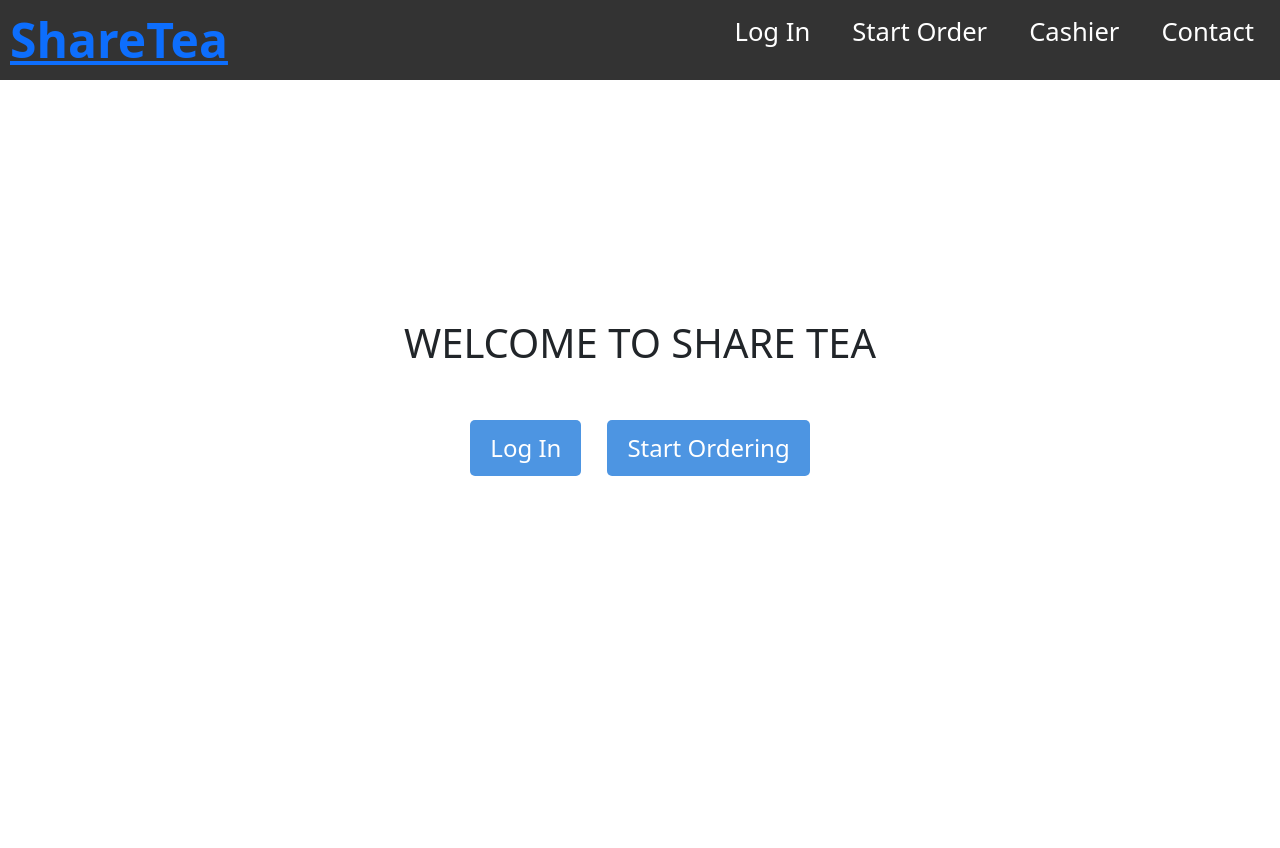
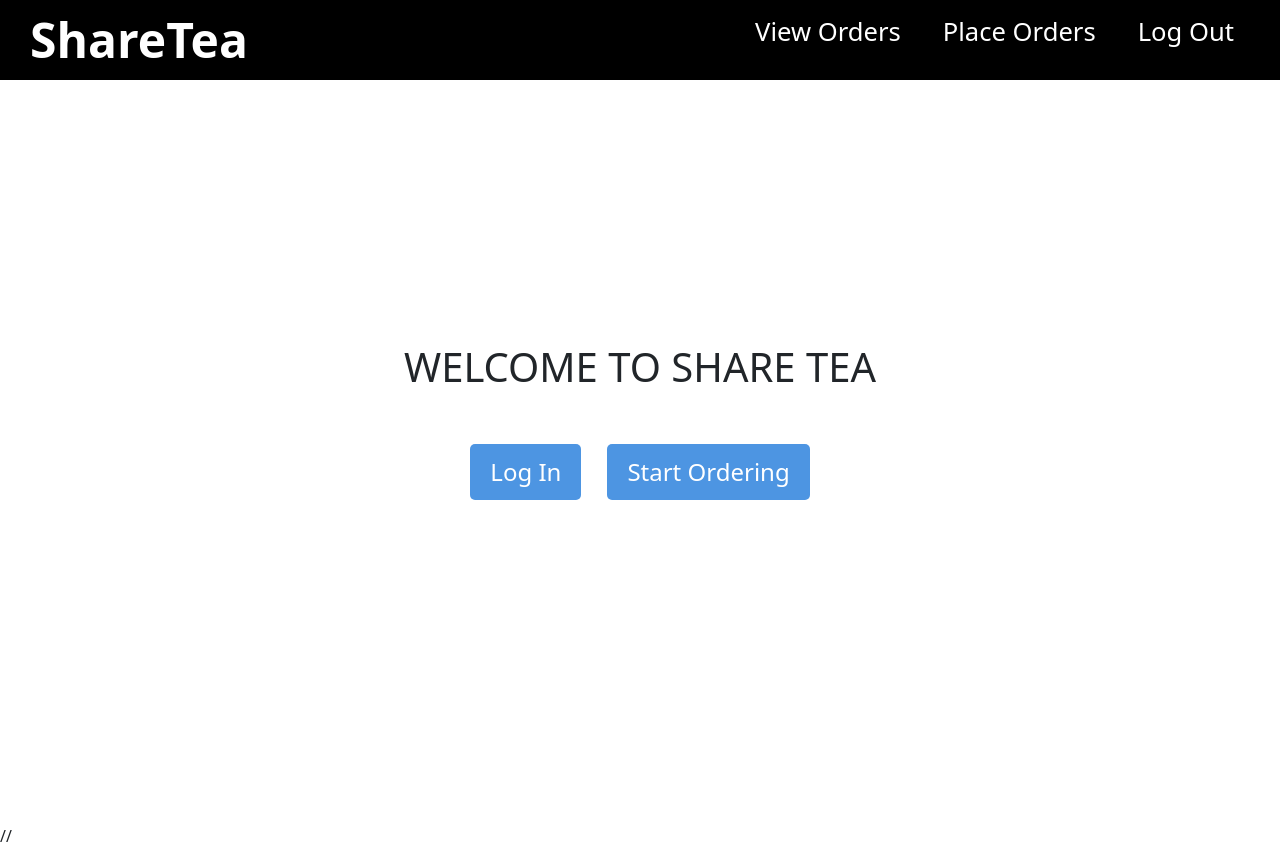
Before and after one commit to csce-315-331-2023c/project-3-902_02m_ggga, a React (Vite) app: page /home in a window 1280 px wide. Before the commit the page ends 800 px from the top, so only its background shows below. Built offline with nearby package versions, Linux system fonts and the light colour scheme.

Commit message:
frontend of cashier is working, need to connect to db

```diff
--- a/src/App.jsx
+++ b/src/App.jsx
@@ -13,39 +13,35 @@ import { CashierLanding as CashierLanding } from './assets/Components/CashierLan
 function App() {
   // const [count, setCount] = useState(0)
   return (
-    // <div className='test'>
-    //   <p>hi</p>
-    //   <h1>hi
-    //   </h1>
-    // </div>
-    // <LogIn/>
 
-    // <CashierLanding/>
+    <CashierLanding/>
     // <Cashier/>
+    // <Header />
 
 
-    <div className="App">
-      <Router>
-        {/* <Navbar /> */}
-        <Routes>
-          <Route index element={<Home />}></Route>
-          <Route path="/home" element={<Home />} />
-          <Route path="/LogIn" element={<LogIn />}>
-            <Route path="home" element={<Home />}></Route>
-          </Route>
 
-          <Route path="/CashierLanding/*" element={<Header />}>
-            {/* child routes of cashierlanding */}
-            <Route path="vieworder" element={<ViewOrders />}></Route>
-            <Route path="placeorder" element={<Cashier />}></Route>
-            <Route path="home" element={<Home />}></Route>
-          </Route>
+    // <div className="App">
+    //   <Router>
+    //     {/* <Navbar /> */}
+    //     <Routes>
+    //       <Route index element={<Home />}></Route>
+    //       <Route path="/home" element={<Home />} />
+    //       <Route path="/LogIn" element={<LogIn />}>
+    //         <Route path="home" element={<Home/>}></Route>
+    //       </Route>
 
-          <Route path="/Customer" element={<CustomerComp />} />
-        </Routes>
-      </Router>
-    </div>
+    //       <Route path="/CashierLanding/" element={<CashierLanding/>}>
+    //         {/* child routes of cashierlanding */}
+    //         <Route path="vieworder" element={<ViewOrders />}></Route>
+    //         <Route path="placeorder" element={<Cashier />}></Route>
+    //         <Route path="home" element={<Home />}></Route>
+    //       </Route>
+
+    //       <Route path="/Customer" element={<CustomerComp />} />
+    //     </Routes>
+    //   </Router>
+    // </div>
 
   );
-}
+};
 export default App;
--- a/src/assets/Components/Cashier/Cashier.css
+++ b/src/assets/Components/Cashier/Cashier.css
@@ -18,15 +18,11 @@
     display: flex;
     width: 100%;
     justify-content: space-evenly;
-    /* margin-top: 20px; */
+    margin-top: 20px;
     margin-left: 10px;
     margin-right: 10px;
 }
 
-body {
-    margin: 0;
-    padding: 0;
-}
 
 .place_left_side {
     width: 60%;
@@ -64,7 +60,7 @@ body {
 }
 
 .grid-button {
-    background-color: #007BFF;
+    background-color: #032f5e;
     color: #fff;
     border: none;
     cursor: pointer;
@@ -75,7 +71,7 @@ body {
 }
 
 .grid-button:hover {
-    background-color: #073566;
+    background-color: #016ada;
 }
 
 .menu-title {
--- a/src/assets/Components/Cashier/Cashier.jsx
+++ b/src/assets/Components/Cashier/Cashier.jsx
@@ -52,39 +52,54 @@ export const Cashier = () => {
     const [selectedButton, setSelectedButton] = useState("");
     const [quantity, setQuantity] = useState(1);
     const [price, setPrice] = useState(0.0);
+    const [name, setName] = useState("empty");
     const [selectedLabels, setSelectedLabels] = useState([]);
     const [cart, setCart] = useState([]);
     const [currentProd, setCurrentProd] = useState({ name: "", qty: 1, price: 0.0, ingredients: [] });
+    const [orderPrice, setOrderPrice] = useState(0.0);
     const [totalPrice, setTotalPrice] = useState(0.0);
 
     const handleLabelChange = (label) => {
         if (label === 'clearAll') {
             // Clear all selected labels
-            setSelectedLabels([]);
-            setCart([])
-            setTotalPrice(0.0)
-            setQuantity(1)
+            setSelectedLabels([])
+            setSelectedButton("")
+            setCart([]);
+            setOrderPrice(0.0);
+            setTotalPrice(0.0);
+            setPrice(0.0);
+            setQuantity(1);
+            setCurrentProd({
+                name: "empty",
+                quantity: 1,
+                price: 0.0,
+                ingredients: []
+            })
         } else if (selectedLabels.includes(label)) {
             // If the item is selected, then we will remove it
-            setSelectedLabels(selectedLabels.filter(item => item !== label));
-            setCurrentProd({
-                name: currentProd.name,
-                quantity: currentProd.quantity,
-                price: currentProd.price,
-                ingredients: currentProd.ingredients +  selectedLabels
-            })
+            setSelectedLabels(selectedLabels.filter((selectedLabel) => selectedLabel !== label));
+            setQuantity(currentProd.qty);
+            setName(currentProd.name);
+            setPrice(currentProd.price);
+            // setSelectedLabels(selectedLabels.filter(item => item !== label));
+            // setCurrentProd({
+            //     name: name,
+            //     qty: quantity,
+            //     price: currentProd.price,
+            //     ingredients: [...currentProd.ingredients, ...selectedLabels]
+            // })
         } else {
             // If the item was not selected, then we will add it
             setSelectedLabels([...selectedLabels, label]);
-            setCurrentProd({
-                name: currentProd.name,
-                quantity: currentProd.quantity,
-                price: currentProd.price,
-                ingredients: currentProd.ingredients + selectedLabels
-            })
+            // setCurrentProd({
+            //     name: currentProd.name,
+            //     qty: currentProd.quantity,
+            //     price: currentProd.price,
+            //     ingredients: [...currentProd.ingredients, ...selectedLabels]
+            // })
         }
 
-        setCurrentProd({ name: selectedButton, qty: quantity, price: price, ingredients: selectedLabels });
+        // setCurrentProd({ name: selectedButton, qty: quantity, price: price, ingredients: selectedLabels });
     };
 
     const handleClear = () => {
@@ -97,17 +112,30 @@ export const Cashier = () => {
     };
 
     const handleCartChange = () => {
-        setCart([...cart, currentProd])
-        setTotalPrice(Number(totalPrice) + Number(currentProd.price))
+        // setCurrentProd({
+        //     name: selectedButton,
+        //     qty: quantity,
+        //     price: totalPrice,
+        //     ingredients: selectedLabels
+        // })
+        const newProduct = {name: selectedButton, qty: quantity, price: totalPrice, ingredients: selectedLabels};
+        setCart([...cart, newProduct]);
+        //update the entire order price by adding the current drinks price to the old sum
+        console.log("updated cart with ", {newProduct});
+        setOrderPrice(Number(orderPrice) + totalPrice);
         // setQuantity(1)
     }
 
     const handleQuantityChange = (e) => {
         // Update the quantity state with the input value
-        setQuantity(e.target.value);
+        // Update the quantity state with the input value
+        const newQuantity = parseInt(e.target.value, 10);
+        setQuantity(newQuantity);
+        const new_price = price * newQuantity;
+        setTotalPrice(new_price);
         setCurrentProd({
-            name: currentProd.name,
-            qty: e.target.value, price: currentProd.price, ingredients: currentProd.ingredients
+            name: selectedButton,
+            qty: quantity, price: totalPrice, ingredients: selectedLabels
         });
     };
 
@@ -116,12 +144,16 @@ export const Cashier = () => {
     const handleButtonClick = (buttonName, btn_price) => {
         setSelectedButton(buttonName);
         setPrice(btn_price);
-        setCurrentProd({
-            name: buttonName,
-            qty: quantity,
-            price: btn_price,
-            ingredients: selectedLabels
-        })
+        // setCurrentProd({
+        //     name: buttonName,
+        //     qty: quantity,
+        //     price: price,
+        //     ingredients: selectedLabels
+        // })
+        // console.log(selectedButton)
+        // console.log(price)
+        // console.log(currentProd.qty)
+        // console.log(currentProd.ingredients)
     }
     const handleViewChange = (view) => {
         setCurrentView(view);
@@ -179,7 +211,7 @@ export const Cashier = () => {
                             <p>Quantity: {quantity} </p>
 
                         </div>
-                        <div>
+                        <div className='checkbox_container'>
                             <label className='mod_label'>Modifications</label>
                             {/* forms made using boostrap */}
                             <Form className='horizontal_checks'>
@@ -215,8 +247,11 @@ export const Cashier = () => {
                         </div>
                     </div>
                     <div className='selectedAttributes'>
-                        <h1>Selected Item: {currentProd.name} </h1>
-                        <h1>Price: {currentProd.price}</h1>
+                        <h1>Selected Item: {selectedButton} </h1>
+                        <h1>Price per Item: {price}</h1>
+                        <h1>Total price: {totalPrice}</h1>
+                        <h1>Ingredients: {selectedLabels} </h1>
+                        <h1>Quantity: {quantity} </h1>
                         <h1>Cart:</h1>
                         <ul>
                             {cart.map((item) => (
@@ -229,7 +264,7 @@ export const Cashier = () => {
                         </ul>
                     </div>
                     <DenseTable data={cart} />
-                    <h1>Total Price: {totalPrice} </h1>
+                    <h1>Order Price: {orderPrice} </h1>
                     <div className='order_placing_btns'>
                         <button onClick={() => handleCartChange()}> Add to Cart</button>
                         <button onClick={() => handleLabelChange("clearAll")}>Clear</button>
--- a/src/assets/Components/CashierLanding/CashierLanding.jsx
+++ b/src/assets/Components/CashierLanding/CashierLanding.jsx
@@ -5,28 +5,37 @@ import { Header as Header } from '../Header/Header'
 import { ViewOrders } from '../ViewOrders/ViewOrders'
 import { BrowserRouter as Router, Routes, Route } from "react-router-dom";
 import './CashierLanding.css'
-import { NavLink, Outlet } from 'react-router-dom'
-
 
 
 export const CashierLanding = () => {
+
     return (
-        <div>
-            {/* <Header/> */}
+        // <div>
+        //     <Header/>
+        // </div>
+        <Router>
+        //     <Header />
+        //     <Routes>
+        //         {/* <Route path="/" element={<Header />} /> */}
+        //         <Route index element={<Header />}></Route>
+        //         <Route path="/CashierLanding/placeorder" element={<Cashier />} />
+        //         <Route path="/CashierLanding/vieworder" element={<ViewOrders />} />
+        //         <Route path="/home" element={<Home />} />
+        //     </Routes>
+        // </Router>
+    )
 
-            <Outlet/>
-
-        </div>
-    //   <div className="cashier_landing">
-    //     <Routes>
-    //       <Route index element={<Header />}></Route>
-    //       <Route path="placeorder" element={<Cashier />}></Route>
-    //       <Route path="vieworder" element={<ViewOrders />}></Route>
-    //       <Route path="home" element={<Home />}></Route>
-    //     </Routes>
-    //   </div>
-
-    );
-};
+}
 
 export default CashierLanding
+
+{/* <Router>
+{/* <Header /> */}
+// {/* <Routes>
+//     {/* <Route path="/" element={<Header />} /> */}
+//     <Route index element = {<Header />}></Route>
+//     <Route path="/CashierLanding/placeorder" element={<Cashier />} />
+//     <Route path="/CashierLanding/vieworder" element={<ViewOrders />} />
+//     <Route path="/home" element={<Home />} />
+// </Routes>
+// </Router> */} */}
--- a/src/assets/Components/Header/Header.css
+++ b/src/assets/Components/Header/Header.css
@@ -5,24 +5,24 @@
 }
 
 /* Style the header */
-.header {
-    background-color: #333; /* Example background color */
-    color: #fff;
+.header_cashier {
+    background-color: #000000;
+    color: #ffffff;
     display: flex;
     justify-content: space-between;
-    align-items: center;
+    /* align-items: center; */
+    padding: 10px 20px; /* Adjust padding as needed */
     position: fixed;
     top: 0;
-    left: 0;
-    right: 0;
-    z-index: 1;
-    height: 10%;
+    width: 100%;
+    z-index: 1000; /* Adjust z-index as needed */
+    height: 80px;
 }
-
 .sharetea_header {
     font-size: 3rem;
     margin-left: 10px;
     font-weight: bold;
+
 }
 
 .links {
@@ -30,7 +30,7 @@
     display: flex;
     gap: 10px;
     margin-right: 10px;
-    align-items: center; /* Vertically align the links with the header */
+    line-height: 1;
 }
 
 .links li {
--- a/src/assets/Components/Header/Header.jsx
+++ b/src/assets/Components/Header/Header.jsx
@@ -16,7 +16,7 @@ export const Header = () => {
     // }
 
     return (
-        <nav className='header'>
+        <nav className='header_cashier'>
             <div className='sharetea_header'>
                 ShareTea
             </div>
--- a/src/assets/Components/ViewOrders/ViewOrders.jsx
+++ b/src/assets/Components/ViewOrders/ViewOrders.jsx
@@ -22,9 +22,9 @@ export const ViewOrders = () => {
 
     return (
         <div className='past_orders'>
-            <div className='header'>
+            {/* <div className='header'>
                 <Header />
-            </div>
+            </div> */}
             <h1>Past 20 Orders</h1>
             <DenseTable data={orders} />
         </div>
```
